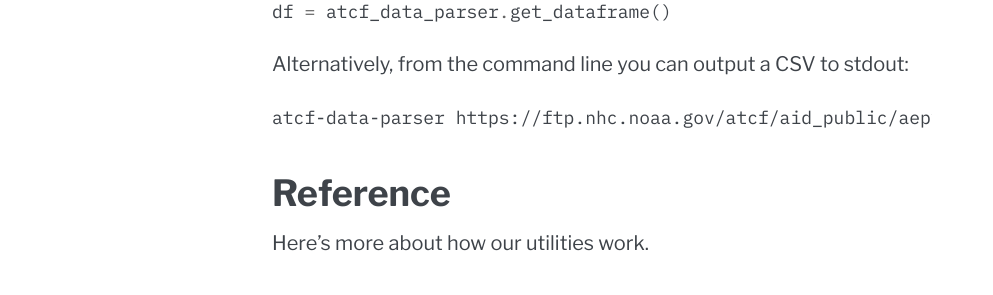
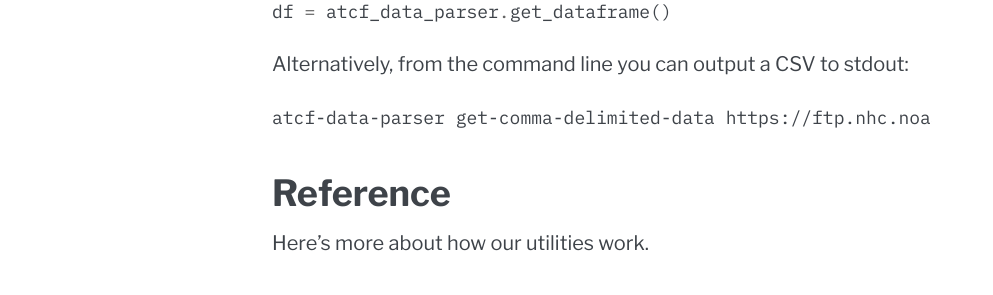
Before and after one commit to palewire/atcf-data-parser, a Sphinx documentation site: the page built from docs/index.md, in a window 1280 px wide. Shown: the part 802-1097 px from the top of the page, without its empty margins (148-1141 px from the left). Built offline with Sphinx 7.4.7, drawn with Linux system fonts in a browser that asks for light colours.

Commit message:
Update index.md

````diff
--- a/docs/index.md
+++ b/docs/index.md
@@ -31,7 +31,7 @@ df = atcf_data_parser.get_dataframe()
 Alternatively, from the command line you can output a CSV to stdout:
 
 ```bash
-atcf-data-parser https://ftp.nhc.noaa.gov/atcf/aid_public/aep182023.dat.gz
+atcf-data-parser get-comma-delimited-data https://ftp.nhc.noaa.gov/atcf/aid_public/aep182023.dat.gz
 ```
 
 ## Reference
````
